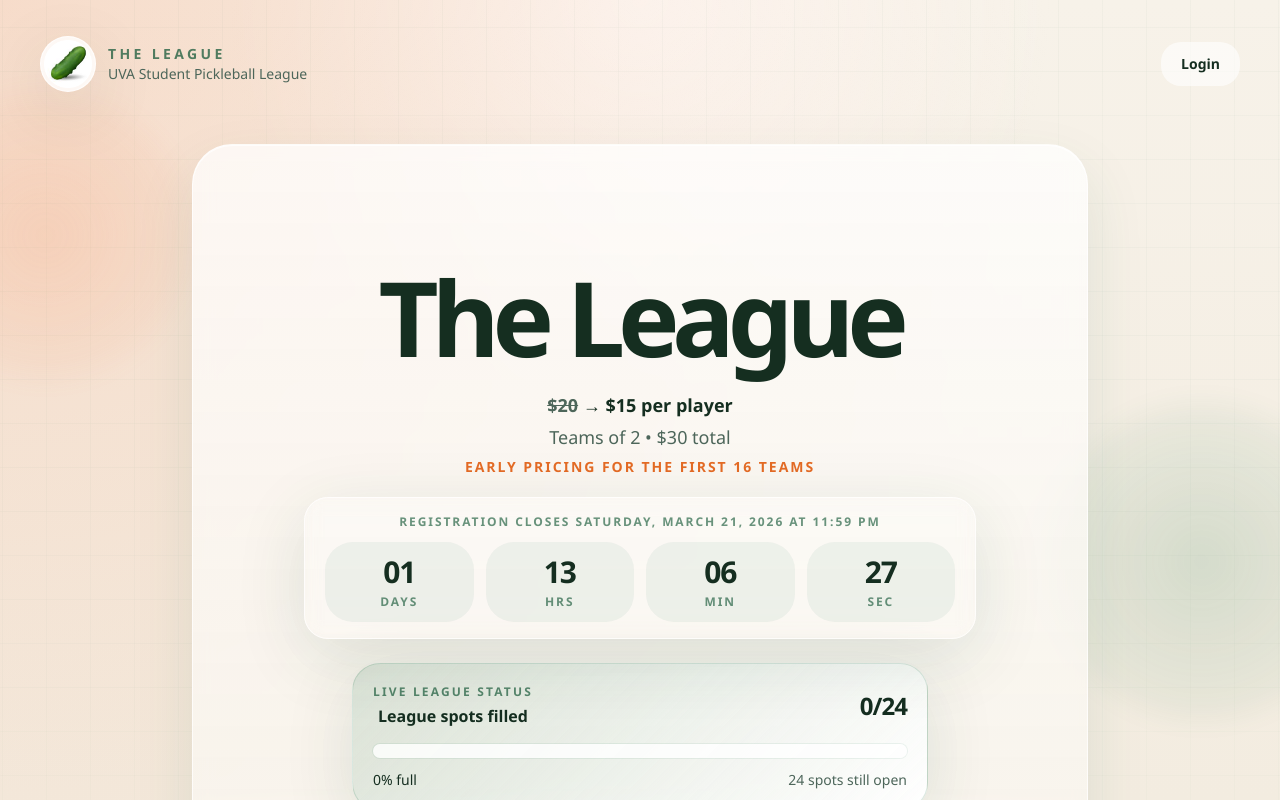
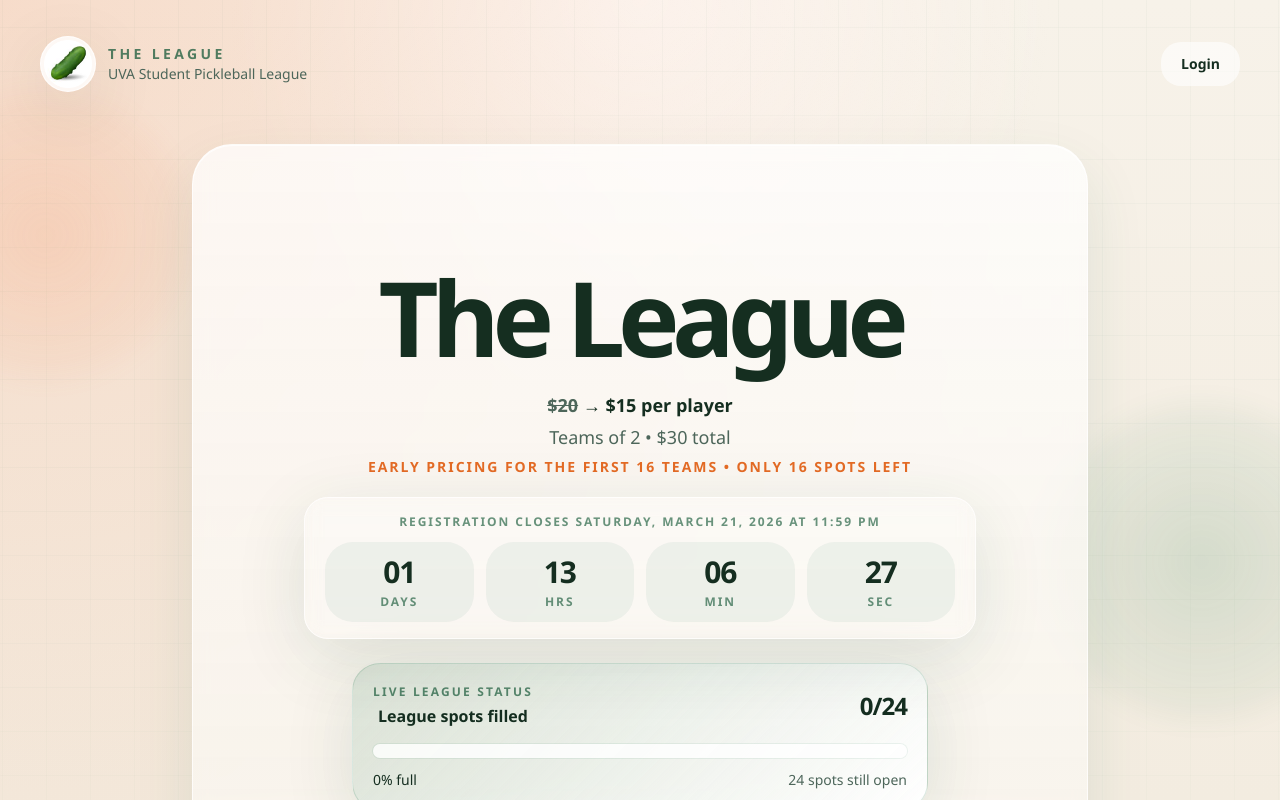
Before and after one commit to jays226/TheLeague, a Next.js app: page / in a window 1280 px wide. Shown: the top 800 px of the page. Built offline with nearby package versions, Linux system fonts and the light colour scheme; no server answers; the database is empty.

Commit message:
Add early pricing spots-left copy

```diff
--- a/app/page.tsx
+++ b/app/page.tsx
@@ -77,7 +77,7 @@ export default async function HomePage() {
                       </span>
                       <span className="block text-center">Teams of 2 • $30 total</span>
                       <span className="mt-1 block text-center text-sm font-semibold uppercase tracking-[0.14em] text-[hsl(22_78%_52%)]">
-                        Early pricing for the first 16 teams
+                        Early pricing for the first 16 teams • Only {Math.max(16 - approvedTeamCount, 0)} spots left
                       </span>
                     </>
                   ) : (
```
